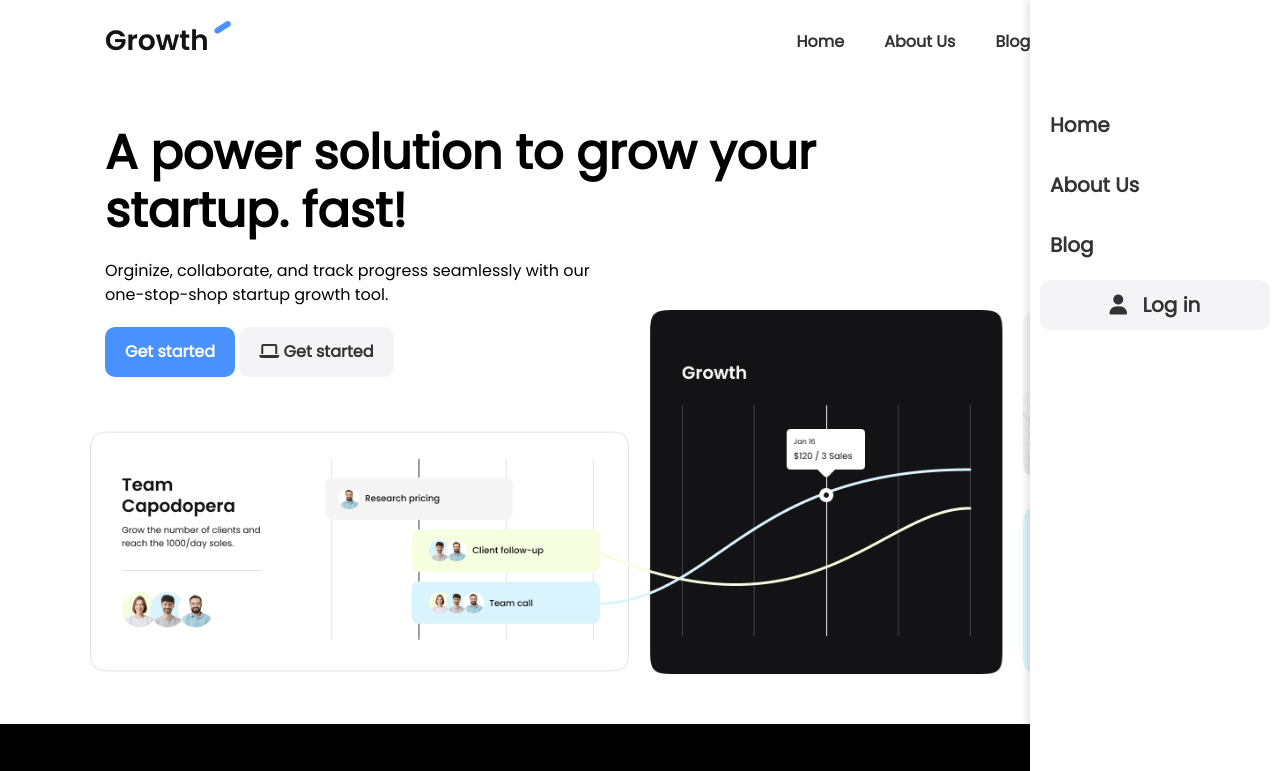
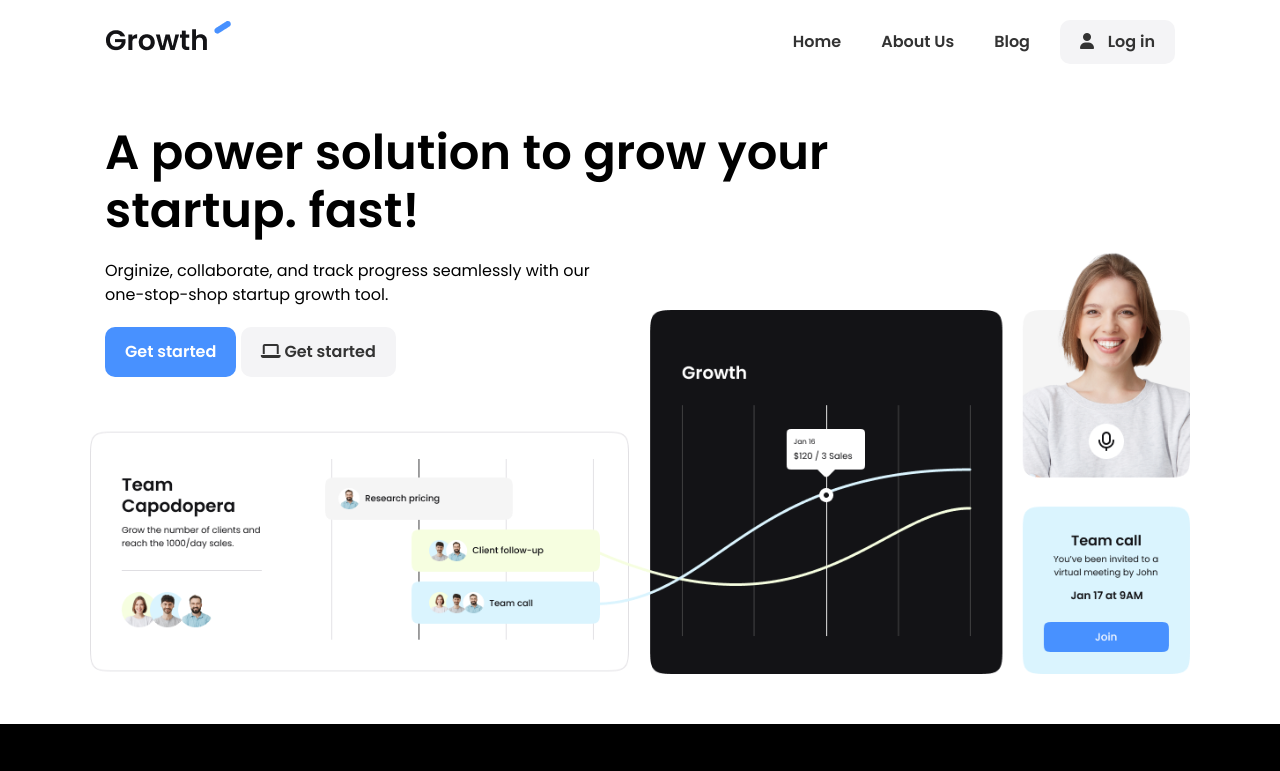
Before and after one commit to Getel/Project1, a plain HTML site: page index.html in a window 1280 px wide. Shown: the top 771 px of the page. Drawn offline with Linux system fonts and the light colour scheme.

Commit message:
init project

```diff
--- a/css/style.css
+++ b/css/style.css
@@ -444,7 +444,7 @@ text-sm {
     .hero .container {
         background: url('../images/hero-bg-mobile.png') no-repeat;
         background-size: 350px 400px;
-        background-position: bottom;
+        background-position:bottom;
         height: 770px;
     }
 
--- a/index.html
+++ b/index.html
@@ -6,7 +6,7 @@
     <title>Growth App</title>
     <link rel="preconnect" href="https://fonts.googleapis.com">
     <link rel="preconnect" href="https://fonts.gstatic.com" crossorigin>
-    <link href="https://fonts.googleapis.com/css2?family=Poppins:ital,wght@300;400;600;700&display=swap" rel="stylesheet">
+    <link href="https://fonts.googleapis.com/css2?family=Poppins:wght@300;400;600;700&display=swap" rel="stylesheet">
     <link rel="stylesheet" href="css/style.css">
     <link rel="stylesheet" href="https://cdnjs.cloudflare.com/ajax/libs/font-awesome/6.5.1/css/all.min.css" integrity="sha512-DTOQO9RWCH3ppGqcWaEA1BIZOC6xxalwEsw9c2QQeAIftl+Vegovlnee1c9QX4TctnWMn13TZye+giMm8e2LwA==" crossorigin="anonymous" referrerpolicy="no-referrer" />
     <link rel="shortcut icon" href="images/favicon.ico" type="image/x-icon" >
@@ -43,7 +43,7 @@
                 <div class="hamburger-line"></div>
                 <div class="hamburger-line"></div>
             </button>
-            <div class="mobile-menu active">
+            <div class="mobile-menu ">
                 <ul>
                     <li>
                         <a href="index.html">Home</a>
```
